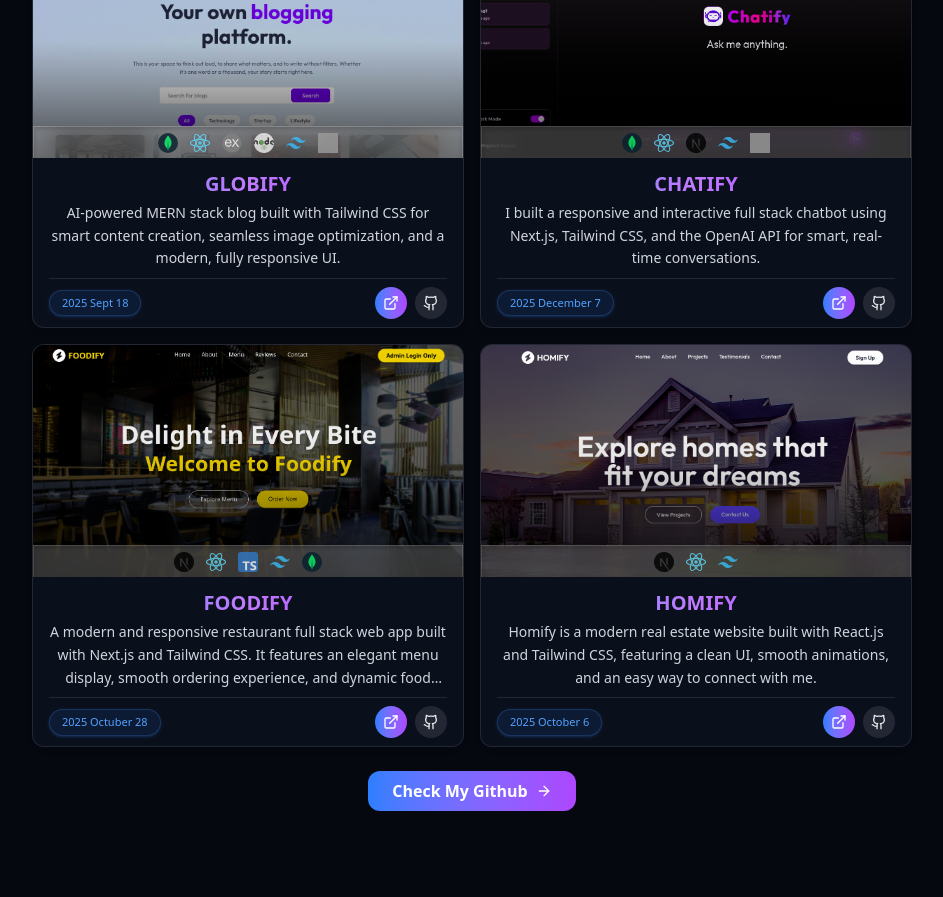
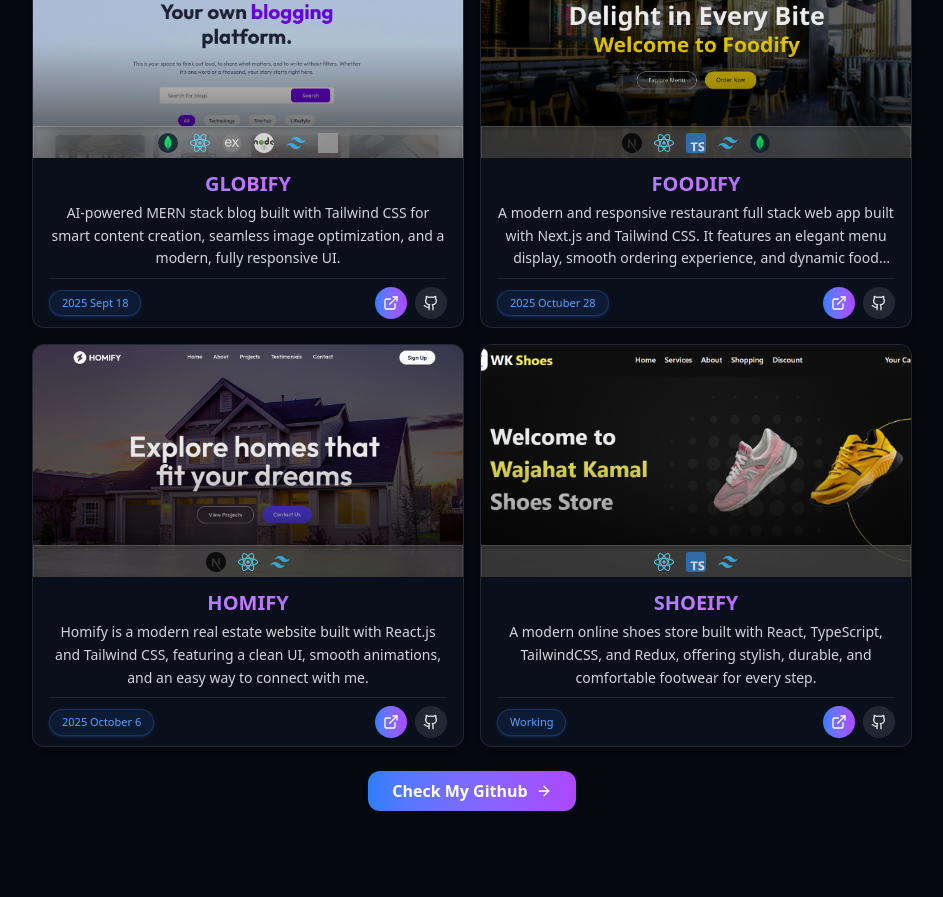
Before and after one commit to wajahat-kamal/Dev-Portfolio, a React (Vite) app: page / in a window 1280 px wide. Shown: the part 1700-2597 px from the top of the page, without its empty margins (168-1111 px from the left). Built offline with nearby package versions, Linux system fonts and the light colour scheme; grey boxes are pictures that could not be loaded.

Commit message:
Remove CHATIFY project from projects list and update IDs for remaining projects to maintain sequence.

```diff
--- a/src/assets/Data.js
+++ b/src/assets/Data.js
@@ -41,23 +41,6 @@ export const projects = [
   },
   {
     id: 2,
-    title: "CHATIFY",
-    description:
-      "I built a responsive and interactive full stack chatbot using Next.js, Tailwind CSS, and the OpenAI API for smart, real-time conversations.",
-    image: wkChatbotImg,
-    tags: [
-      mongodbIcon,
-      reactIcon,
-      nextjsIcon,
-      tailwindcssIcon,
-      geminiIcon,
-    ],
-    demoURL: "https://chatify-wk.vercel.app/",
-    githubURL: "https://github.com/wajahat-kamal/CHATIFY/",
-    date: "2025 December 7",
-  },
-  {
-    id: 3,
     title: "FOODIFY",
     description:
       "A modern and responsive restaurant full stack web app built with Next.js and Tailwind CSS. It features an elegant menu display, smooth ordering experience, and dynamic food management.",
@@ -68,27 +51,27 @@ export const projects = [
     date: "2025 Octuber 28",
   },
   {
-    id: 4,
+    id: 3,
     title: "HOMIFY",
     description:
       "Homify is a modern real estate website built with React.js and Tailwind CSS, featuring a clean UI, smooth animations, and an easy way to connect with me.",
     image: wkHomifyImg,
-    tags: [ nextjsIcon, reactIcon, tailwindcssIcon],
+    tags: [nextjsIcon, reactIcon, tailwindcssIcon],
     demoURL: "https://homify-wk.vercel.app/",
     githubURL: "https://github.com/wajahat-kamal/HOMIFY/",
     date: "2025 October 6",
   },
-  // {
-  //   id: 5,
-  //   title: "WK Shoes Store",
-  //   description:
-  //     "A modern online shoes store built with ReactJS and TailwindCSS, offering stylish, durable, and comfortable footwear for every step.",
-  //   image: wkShoesStoreImg,
-  //   tags: [reactIcon, tailwindcssIcon],
-  //   demoURL: "https://wk-shoes-store.vercel.app/",
-  //   githubURL: "https://github.com/wajahat-kamal/WK-Shoes-Store.git",
-  //   date: "2025 July 5",
-  // },
+  {
+    id: 4,
+    title: "SHOEIFY",
+    description:
+      "A modern online shoes store built with React, TypeScript, TailwindCSS, and Redux, offering stylish, durable, and comfortable footwear for every step.",
+    image: wkShoesStoreImg,
+    tags: [reactIcon, typescriptIcon, tailwindcssIcon],
+    // demoURL: "https://shoeify-wk.vercel.app/",
+    githubURL: "https://github.com/wajahat-kamal/Shoeify-React",
+    date: "Working",
+  },
 ];
 
 // Skills Section
```
